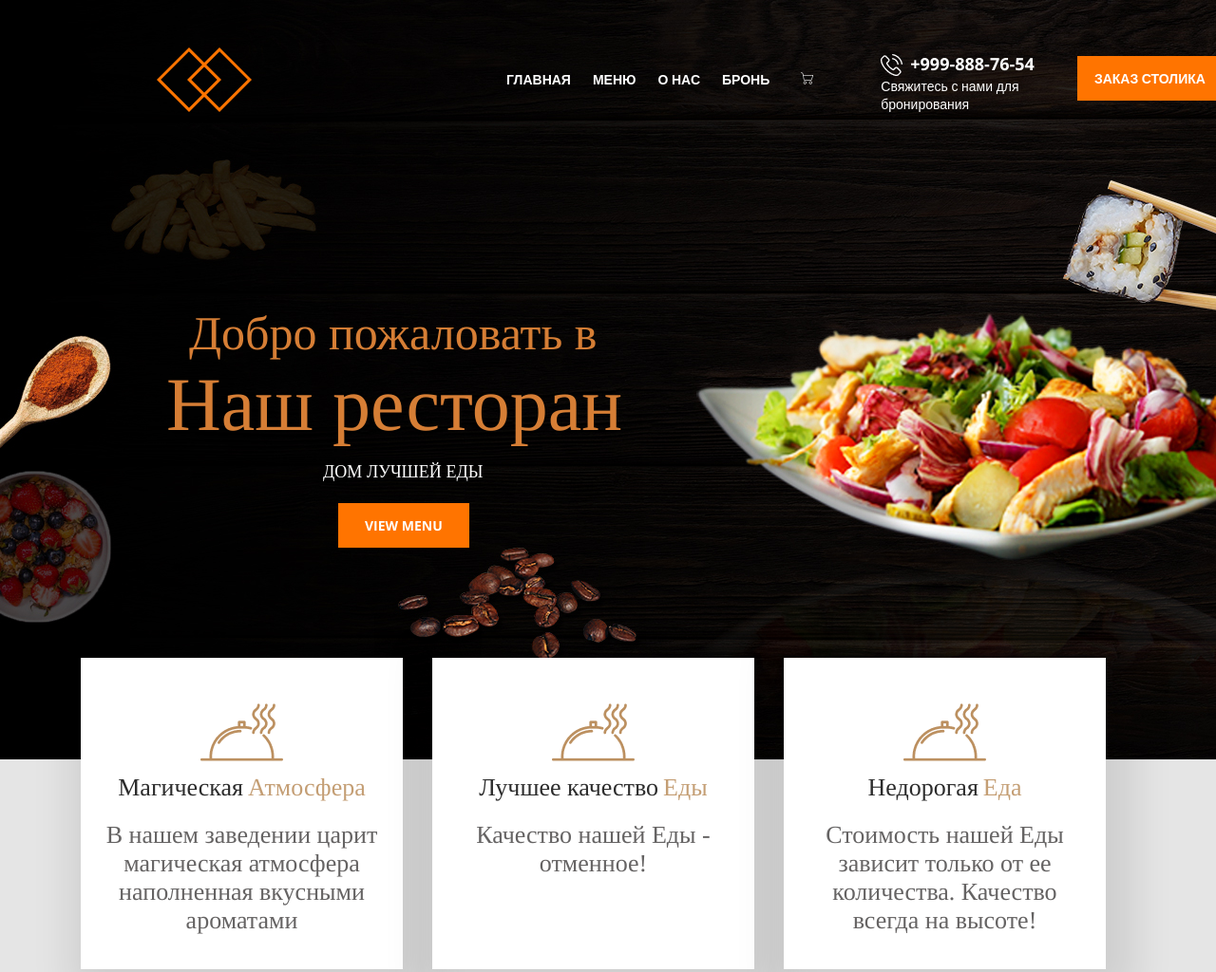
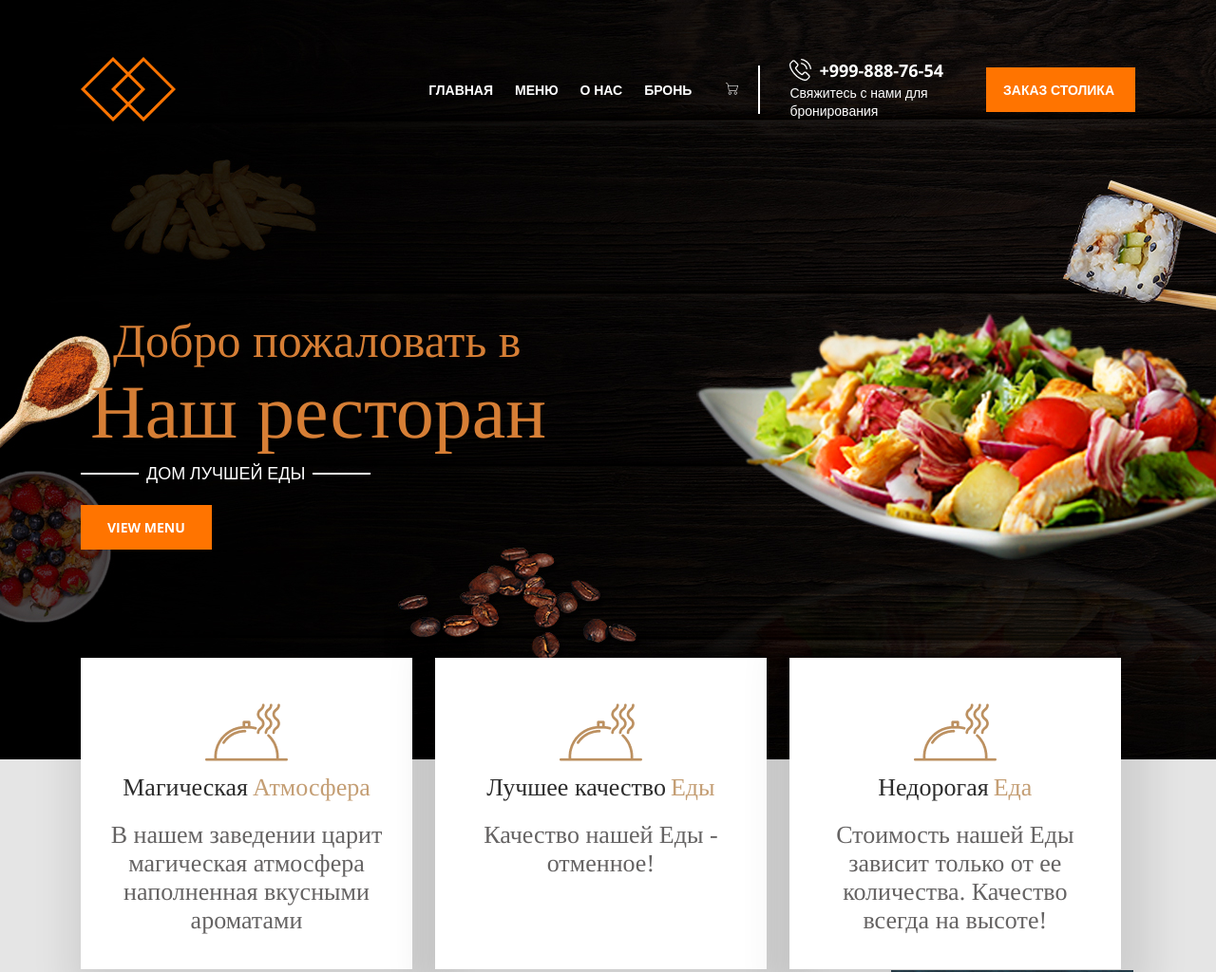
Before and after one commit to Ocetrik/pc, a website: page #src/index.html in a window 1280 px wide. Shown: the top 1024 px of the page at 95% size. Drawn offline with nearby package versions, Linux system fonts and the light colour scheme; files that its build step writes are made by us from their sources.

Commit message:
FRONT: сделат правки по адаптиву блок main

```diff
--- a/#src/index.html
+++ b/#src/index.html
@@ -10,7 +10,8 @@
 <body>
 <div class="wrapper">
     <div class="main">
-        <div class="main-container__title">
+        <div class="main-container">
+            <div class="content-container">
                 <div class="main__title">
                     <div class="main__header header">
                         <div class="header__logo"><a href="#"><img src="img/LOGO.png" alt=""></a></div>
@@ -21,6 +22,7 @@
                             <div class="header__item"><a class="header__url" href="#">БРОНЬ</a></div>
                         </div>
                         <div class="header__musor"><a href="#"><img src="img/cart.png" alt=""></a></div>
+                        <div class="header__vertical-line"></div>
                         <div class="header__phone phone">
                             <div class="phone__container">
                                 <div class="phone__pic"><img src="img/phone.png" alt=""></div>
@@ -33,11 +35,19 @@
                         </div>
                         <div class="header__order"><a class="header-order__color" href="#">ЗАКАЗ СТОЛИКА</a></div>
                     </div>
+                    <div class="main-title">
                         <div class="main-title__welcome">Добро пожаловать в</div>
                         <div class="main-title__restoran">Наш ресторан</div>
-                <div class="main-title__food">ДОМ ЛУЧШЕЙ ЕДЫ</div>
+                        <div class="main-title__food">
+                            <span></span>
+                            <span>ДОМ ЛУЧШЕЙ ЕДЫ</span>
+                            <span></span>
+                        </div>
                         <button class="main-title__menu">VIEW MENU</button>
                     </div>
+                </div>
+            </div>
+
         </div>
         <div class="main__history history">
             <div class="history__container">
--- a/#src/scss/style.scss
+++ b/#src/scss/style.scss
@@ -7,81 +7,117 @@
   height: 100%;
   width: 100%;
 }
+
 .main {
+  background-color: #0C0807;
+  ;
 }
-.main-container__title{
-  background-color: #0C0807;
+
+.main-container {
+  max-width: 1440px;
+  margin: 0 auto;
+  background: url("/img/heroimage.png") no-repeat;
+}
+.content-container {
+  max-width: 1140px;
+  padding-left: 15px;
+  padding-right: 15px;
+  margin: 0 auto;
 }
 .main__title {
-  background: url("/img/heroimage.png") no-repeat;
   height: 800px;
   background-position: center;
-width: 1440px;
+
   margin: 0 auto;
 }
+
 .main__header {
   display: flex;
+  align-items: center;
+  padding-top: 60px;
 }
+
 .header__logo {
-  padding: 50px 0px 0 165px;
+  //padding: 0 0px 0 165px;
 }
+
 .header__nav {
-  margin: 0 0 0 268px;
+  margin-left: auto;
   font-family: 'Open Sans', sans-serif;
   font-style: normal;
   font-weight: bold;
   line-height: 19px;
   display: flex;
+  gap: 23px
 }
-.header__url{
+.header__vertical-line {
+  height: 51px;
+  border: 1px solid #FFFFFF;
+  box-shadow: 0px 4px 4px rgba(0, 0, 0, 0.25);
+  margin-left: 21px;
+  margin-right: 31px;
+}
+.main-title {
+  max-width: 521px;
+}
+.header__url {
   color: #FFFFFF;
 
 }
-.header__item{
-  padding: 74px 23px 0 0;
+
+.header__item {
+  //padding: 0 23px 0 0;
   align-items: center;
 }
 
 .header__musor {
-  margin: 76px 71px 0 10px;
+  margin-left: 36px;
 }
-.header__phone{
+
+.header__phone {
   color: white;
   display: flex;
-  flex-direction:column;
+  flex-direction: column;
 }
-.phone__container{
+
+.phone__container {
   display: flex;
 }
+
 .phone__pic {
-  margin: 57px 8px 1px 0;
+  margin: 0 8px 1px 0;
 }
-.phone__number{
+
+.phone__number {
   font-weight: bold;
   font-size: 18px;
   line-height: 25px;
   font-family: "Open Sans", sans-serif;
-  margin: 55px 45px 1px 0;
+  margin: 0 45px 1px 0;
 }
-.phone__text{
+
+.phone__text {
   font-family: 'Open Sans', sans-serif;
   font-size: 14px;
   line-height: 19px;
   width: 154px;
 }
+
 .header__order {
   font-family: 'Open Sans', sans-serif;
   background: #FF7400;
   width: 157px;
   height: 47px;
-padding: 14px 19px 14px 18px;
-margin: 59px 0 0 0;
+  padding: 14px 19px 0 18px;
+  margin: 0 0 0 0;
   font-weight: bold;
   line-height: 19px;
 }
-.header-order__color{
+
+.header-order__color {
   color: white;
 }
+
 .main-title__welcome {
   font-family: "Tinos";
   font-style: normal;
@@ -89,10 +125,14 @@ font-weight: normal;
   font-size: 50px;
   line-height: 57px;
   color: #D67E35;
-padding: 204px 0 0 199px;
+  margin-top: 203px;
+  padding-left: 34px;
+  //padding: 204px 0 0 199px;
 }
+
 .main-title__restoran {
-  padding: 0px 0 0 175px;
+  //padding: 0px 0 0 175px;
+  padding-left: 10px;
   font-family: "Tinos";
   font-style: normal;
   font-weight: normal;
@@ -100,17 +140,31 @@ font-size: 80px;
   line-height: 92px;
   color: #D67E35;
 }
+
 .main-title__food {
-  padding: 12px 0 0 340px;
-  font-family: "Open Sans";
+  //padding: 12px 0 0 340px;
+  margin-top: 6px;
+  text-align: center;
+  font-family: "Open Sans", sans-serif;
   font-style: normal;
   font-weight: normal;
   font-size: 18px;
   line-height: 25px;
   color: #FFFFFF;
+  display: flex;
+  align-items: center;
+  gap: 8px;
+  span:first-child, span:last-child {
+    display: block;
+    width: min(100%, 61px);
+    height: 2px;
+    background-color: #FFFFFF;
   }
+}
+
 .main-title__menu {
-  margin: 21px 0 0 356px;
+  margin: 21px auto 0 auto;
+
   padding: 14px 28px;
   font-family: "Open Sans";
   font-style: normal;
@@ -119,37 +173,46 @@ font-size: 14px;
   line-height: 19px;
   background: #FF7400;
   color: white;
+
 }
-.main__history{
+
+.main__history {
   margin: 0 auto;
   background: #E5E5E5;
   height: 991px;
 }
-.history__container{
+
+.history__container {
   height: 991px;
 }
+
 .history__food {
   display: flex;
-  width: 1110px;
+  max-width: 1110px;
   margin: 0 auto;
 }
+
 .food {
-}
+  gap: calc(31/1440 * 100% );}
+
 .food__item {
-  margin: -107px 31px 0 0;
+  margin-top: -107px;
+  //margin-right: 31px;
   width: 349px;
   height: 328px;
   background: #FFFFFF;
   box-shadow: 10px 10px 40px 20px rgba(0, 0, 0, 0.1);
   display: flex;
-flex-direction:column;
+  flex-direction: column;
   align-items: center;
 
 }
+
 .food__pic {
   margin: 35px 0 0 0;
 
 }
+
 .food__title {
   margin: 0 0 20px 0;
   font-family: "Tinos";
@@ -159,6 +222,7 @@ line-height: 30px;
   color: #2C2C2C;
   display: flex;
 }
+
 .food__text {
   width: 286px;
   font-family: 'Tinos';
@@ -169,25 +233,31 @@ line-height: 30px;
   text-align: center;
   color: #656363;
 }
-.food__color{
+
+.food__color {
   color: #C49E74;
   margin: 0 0px 0px 5px;
 }
+
 .history__info {
   display: flex;
   width: 1440px;
   margin: 0 auto;
 }
+
 .info {
 }
+
 .info__logo {
-  margin: 150px 166px 0 125px;
+  margin: 0 166px 0 125px;
 }
+
 .info__container {
   display: flex;
   flex-direction: column;
   text-align: center;
 }
+
 .info__title {
   width: 336px;
   margin: 166px 0 0 220px;
@@ -196,6 +266,7 @@ font-weight: normal;
   font-size: 54px;
   line-height: 62px;
 }
+
 .info__text {
   margin: 21px 0 0 166px;
   width: 444px;
@@ -205,53 +276,66 @@ font-size: 16px;
   line-height: 22px;
   color: #656363;
 }
+
 .info__numbers {
-  margin: 39px 0 0 0;
-&:nth-child(1){
+  margin: 0 0 0 0;
+
+  &:nth-child(1) {
     margin: 39px 60px 0 247px;
   }
-&:nth-child(2){
+
+  &:nth-child(2) {
     margin: 39px 45px 0 0;
   }
+
   font-family: 'Open Sans';
   font-weight: normal;
   font-size: 40px;
   line-height: 54px;
   color: #BC9060;
 }
+
 .info__list {
-  &:nth-child(1){
+  &:nth-child(1) {
     margin: 2px 58px 0 228px;
   }
-  &:nth-child(2){
+
+  &:nth-child(2) {
     margin: 2px 48px 0 0;
   }
-    &:nth-child(3){
+
+  &:nth-child(3) {
     margin: 2px 0px 0 0;
   }
+
   font-family: 'Open Sans';
   font-weight: normal;
   font-size: 20px;
   line-height: 27px;
 
 }
-.info-container__numbers{
+
+.info-container__numbers {
   display: flex;
 }
-.info-container__list{
+
+.info-container__list {
   display: flex;
 }
+
 .main__holiday {
   background: #080C0E;
   height: 357px;
 }
-.holiday__container{
+
+.holiday__container {
   background: url(/img/holiday.png);
   width: 1440px;
   height: 357px;
   margin: 0 auto;
   display: flex;
 }
+
 .holiday__title {
   font-family: 'Tinos';
   font-weight: normal;
@@ -261,6 +345,7 @@ color: #D67E34;
   padding: 80px 0px 0px 165px;
   width: 771px;
 }
+
 .holiday__text {
   font-family: 'Open Sans';
   font-weight: bold;
@@ -269,6 +354,7 @@ width: 771px;
   color: #FFFFFF;
   padding: 20px 0 0 165px;
 }
+
 .holiday__order {
   font-family: 'Open Sans';
   font-style: normal;
@@ -278,17 +364,20 @@ line-height: 19px;
   color: #FFFFFF;
   padding: 14px 19px;
   background: #FF7400;
-margin: 155px 0 0 331px;
+  margin: 0 0 0 331px;
 }
+
 .main__dishes {
   background: #E5E5E5;
   height: 963px;
 }
+
 .dished__container {
   width: 1440px;
   margin: 0 auto;
   height: 963px;
 }
+
 .dishes__title {
   font-family: 'Tinos';
   font-style: normal;
@@ -297,6 +386,7 @@ font-size: 54px;
   line-height: 62px;
   padding: 139px 0 0 588px;
 }
+
 .dishes__content {
   font-family: 'Tinos';
   font-style: normal;
@@ -304,50 +394,63 @@ font-weight: normal;
   font-size: 26px;
   line-height: 30px;
 }
+
 .dishes__pic {
   display: flex;
 }
+
 .dishes__piclist {
   margin: 139px 0 0 165px;
 
 }
-.dishes__piclisth{
+
+.dishes__piclisth {
   width: 210px;
   height: 140px;
   margin: 27px 0 0 58px;
-  &:first-child{
+
+  &:first-child {
     margin: 138px 0 0 58px;
   }
 }
+
 .dishes__menu {
   display: flex;
   margin: 179px 0 0 2px;
 }
+
 .dishes__list {
   margin: 134px 222px 0 0;
-  &:first-child{
+
+  &:first-child {
     margin: 0px 222px 0 0;
   }
 }
-.dishes__row{
+
+.dishes__row {
   display: flex;
 }
-.dishes__price{
+
+.dishes__price {
   margin: 134px 0 0 0;
-  &:first-child{
+
+  &:first-child {
     margin: 0;
   }
 }
+
 .main__menu {
   background: #E6E5E5;
   height: 1034px;
 }
+
 .menu__container {
   background: url('/img/menu.png');
   height: 1034px;
   margin: 0 auto;
   width: 1440px;
 }
+
 .menu__title {
   font-family: 'Tinos';
   font-style: normal;
@@ -358,28 +461,35 @@ color: #FFFFFF;
   text-shadow: 5px 5px 4px rgba(0, 0, 0, 0.25);
   padding: 98px 0px 0 590px;
 }
+
 .menu__row {
 
 }
+
 .menu__list {
   margin: 0 auto;
   width: 1110px;
   display: flex;
 }
+
 .menu__item {
   margin: 136px 30px 0 0;
   width: 350px;
   height: 510px;
   background: #fff;
-&:last-child{
+
+  &:last-child {
     margin: 136px 0 0 0;
   }
 }
+
 .item {
 }
+
 .item__pic {
   padding: 80px 0 0 62px;
 }
+
 .item__title {
   font-family: 'Tinos';
   font-weight: normal;
@@ -387,6 +497,7 @@ font-size: 26px;
   line-height: 30px;
   padding: 22px 0 0 81px;
 }
+
 .item__text {
   font-family: 'Open Sans', sans-serif;
   font-weight: normal;
@@ -397,6 +508,7 @@ width: 206px;
   text-align: center;
   height: 37px;
 }
+
 .item__order {
   padding: 14px 68px;
   font-family: 'Open Sans', sans-serif;
@@ -409,7 +521,8 @@ box-shadow: 5px 5px 10px rgba(0, 0, 0, 0.25);
   margin: 20px 0 0 65px;
   color: #fff;
 }
-.item__rec{
+
+.item__rec {
   position: absolute;
   padding: 7px 11px 11px 12px;
   background: #D67E34;
@@ -419,7 +532,8 @@ font-weight: normal;
   font-size: 13px;
   line-height: 18px;
 }
-.item__elipse{
+
+.item__elipse {
   position: absolute;
   background: #D67E34;
   border: 7px solid #FFFFFF;
@@ -436,10 +550,12 @@ line-height: 33px;
   color: white;
   margin: 205px 61px 205px 189px;
 }
+
 .main__visitor {
   background: #E6E5E5;
   height: 550px;
 }
+
 .visitor__container {
   width: 1440px;
   height: 550px;
@@ -448,6 +564,7 @@ margin: 205px 61px 205px 189px;
   margin: 0 auto;
   align-items: center;
 }
+
 .visitor__text {
   padding: 104px 0 0 0;
   font-family: 'Open Sans';
@@ -458,15 +575,18 @@ margin: 205px 61px 205px 189px;
   width: 810px;
   text-align: center;
 }
+
 .visitor__pic {
   padding: 23px 0 16px 0;
 }
+
 .visitor__visitor {
   font-family: 'Open Sans';
   font-weight: 600;
   font-size: 20px;
   line-height: 27px;
 }
+
 .visitor__name {
   padding: 9px 0 25px 0;
   font-family: 'Open Sans';
@@ -476,6 +596,7 @@ font-size: 20px;
   line-height: 27px;
 
 }
+
 .visitor__slider {
 }
 
@@ -485,18 +606,21 @@ line-height: 27px;
   justify-content: space-between;
   align-items: center;
 }
+
 .slider__item-1 {
   border-radius: 100%;
   width: 5px;
   height: 5px;
   background: #C4C4C4;
 }
+
 .slider__item-2 {
   border-radius: 100%;
   width: 5px;
   height: 5px;
   background: #C4C4C4;
 }
+
 .slider__item-3 {
   border: 1px solid #FF7400;
   border-radius: 100%;
@@ -504,27 +628,32 @@ box-sizing: border-box;
   width: 7px;
   height: 7px;
 }
+
 .main__gallery {
   height: 1632px;
   background: #E5E5E5;
 }
+
 .gallery__container {
   height: 1632px;
   width: 1440px;
   margin: 0 auto;
   background: white;
 }
-.gallery__figure{
+
+.gallery__figure {
   background: #FF0000;
   width: 30px;
   height: 100px;
   position: absolute;
   top: 4917px;;
-&:first-child{
+
+  &:first-child {
     top: 4917px;
     left: 1641px;
   }
 }
+
 .gallery__title {
   padding: 101px 0 60px 576px;
   font-family: 'Tinos';
@@ -533,49 +662,62 @@ top: 4917px;;
   font-size: 54px;
   line-height: 62px;
 }
+
 .gallery__pictures {
   display: flex;
 }
+
 .pictures__mainrow {
   padding: 0 0 0 167px;
   display: flex;
 }
+
 .pictures__subrow {
   display: flex;
   flex-direction: column;
 }
+
 .pictures__lowrow {
   margin: 30px 30px 0px 0;
   display: flex;
 
 }
+
 .pictures__item {
 }
-.pictures__lowrow-2{
+
+.pictures__lowrow-2 {
   margin: 0 30px 0px 0;
   display: flex;
 }
-.pictures__item{
+
+.pictures__item {
   margin: 0 30px 30px 0;
 
 }
-.pictures__item-2{
+
+.pictures__item-2 {
   margin: 0 0 30px 0;
 }
-.pictures__subrow-2{
+
+.pictures__subrow-2 {
   display: flex;
   flex-direction: column;
 }
+
 .pictures__list {
   display: flex;
 }
+
 .pictures__items {
   margin: 107px 32px 0 0;
-  &:first-child{
+
+  &:first-child {
     margin: 107px 32px 0 165px;
   }
 }
-.gallery__title2{
+
+.gallery__title2 {
   font-family: 'Tinos';
   font-style: normal;
   font-weight: normal;
@@ -583,12 +725,15 @@ font-size: 54px;
   line-height: 62px;
   margin: 100px 0 0 558px;
 }
+
 .main__wine {
 }
+
 .wine {
   background: #E5E5E5;
   height: 732px;
 }
+
 .wine_container {
   width: 1440px;
   height: 732px;
```
Lines whose indentation alone changed are shown as unchanged.
